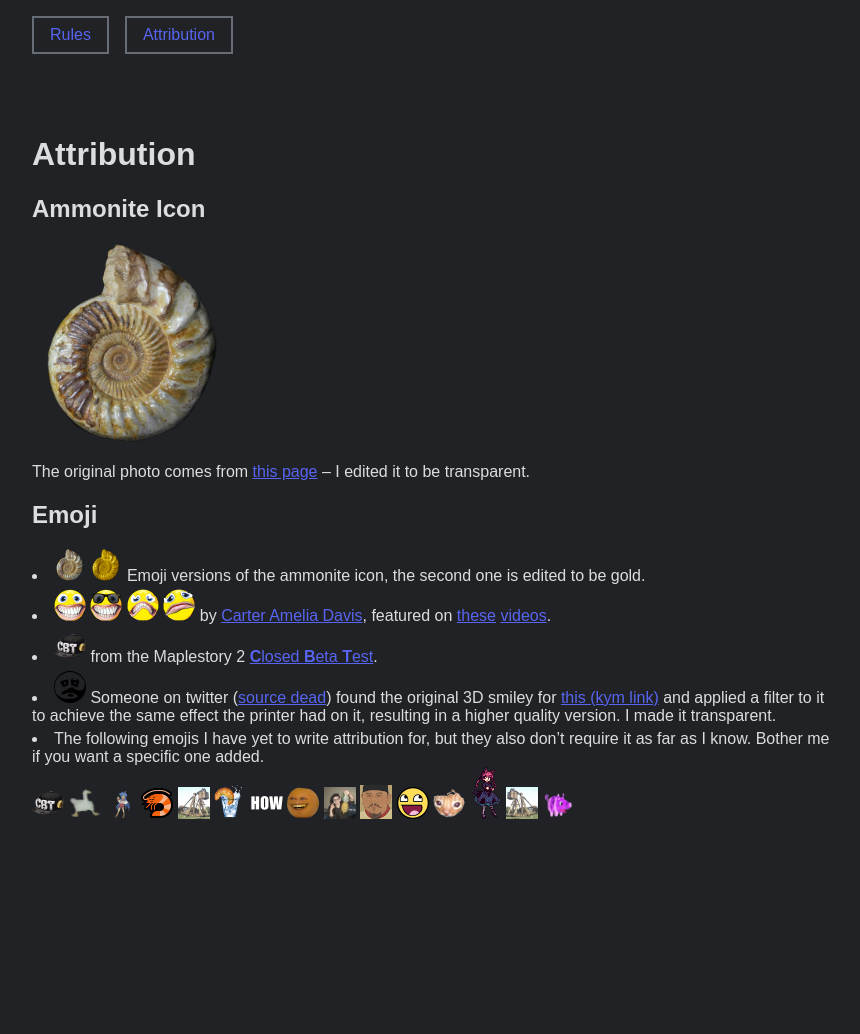
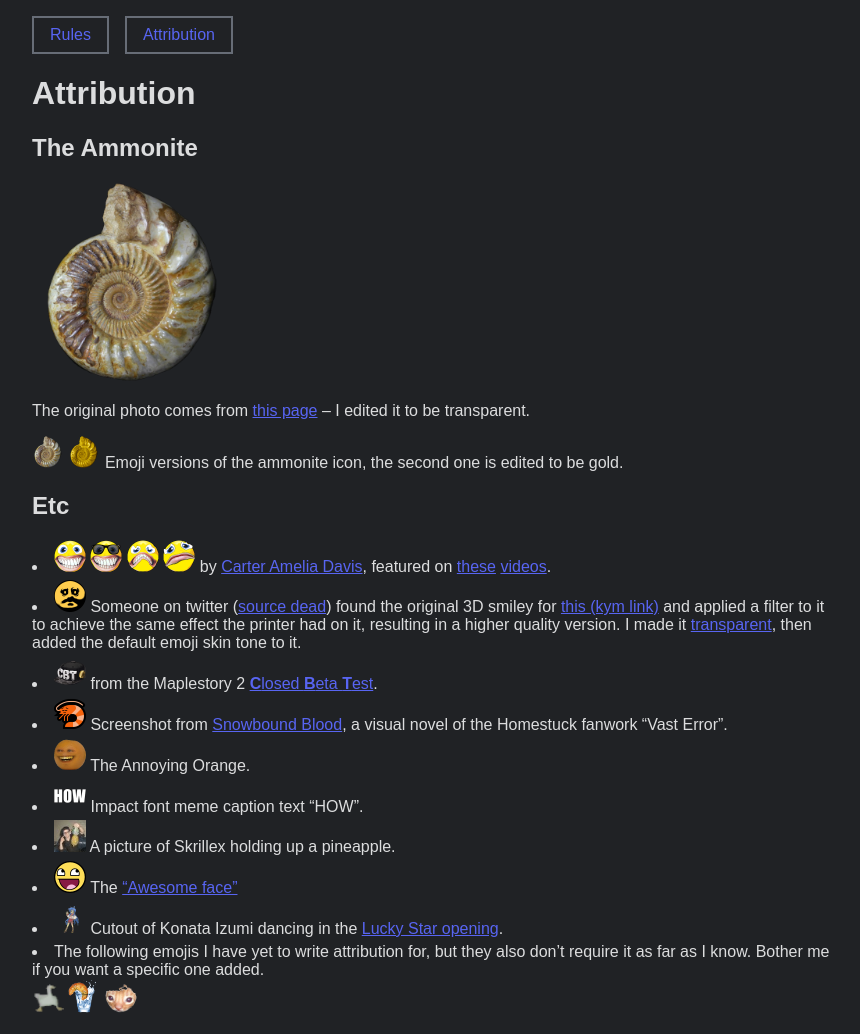
Before and after one commit to chitinlink/ammonite, a Jekyll site: the page built from attribution.md, in a window 1280 px wide. Shown: the whole page, without its empty margins (208-1068 px from the left). Built offline with Jekyll 4.4.1, drawn with Linux system fonts in a browser that asks for light colours; before the commit the page ends 900 px from its top, so only the background shows below that.

Commit message:
Update emoji set, update attribution page

```diff
--- a/attribution.md
+++ b/attribution.md
@@ -5,17 +5,24 @@ title: Ammonite Attribution
 
 # Attribution
 
-## Ammonite Icon
+## The Ammonite
 
 <img style="max-width: 200px" src="{{ site.baseurl }}/assets/ammonite.png">
 
 The original photo comes from [this page](https://www.fossilera.com/fossils/13-wide-jurassic-ammonite-fossil-madagascar) -- I edited it to be transparent.
 
-## Emoji
+{% include emoji.html e="ammonite" %}{% include emoji.html e="gold" %} Emoji versions of the ammonite icon, the second one is edited to be gold.
 
-* {% include emoji.html e="ammonite" %}{% include emoji.html e="gold" %} Emoji versions of the ammonite icon, the second one is edited to be gold.
+## Etc
+
 * {% include emoji.html e="friendyhappy" %} {% include emoji.html e="friendycool" %} {% include emoji.html e="friendysad" %} {% include emoji.html e="friendysuffering" %} by [Carter Amelia Davis](https://twitter.com/sweetstench/status/1375883914246381571), featured on [these](https://www.youtube.com/watch?v=1-ir1Hus3ic) [videos](https://www.youtube.com/watch?v=KfcRNFmsmuY).
+* {% include emoji.html e="husk" %} Someone on twitter ([source dead](https://twitter.com/lauramariehart/status/1271484942887813124)) found the original 3D smiley for [this (kym link)](https://knowyourmeme.com/photos/1027831-reaction-images) and applied a filter to it to achieve the same effect the printer had on it, resulting in a higher quality version. I made it [transparent](https://cdn.discordapp.com/attachments/880468064481722490/999437968609640448/husk_transparent.png), then added the default emoji skin tone to it.
 * {% include emoji.html e="cbt" %} from the Maplestory 2 [**C**losed **B**eta **T**est](https://orangemushroom.net/2015/01/20/maplestory-2-cbt-begins-tonight/).
-* {% include emoji.html e="husk" %} Someone on twitter ([source dead](https://twitter.com/lauramariehart/status/1271484942887813124)) found the original 3D smiley for [this (kym link)](https://knowyourmeme.com/photos/1027831-reaction-images) and applied a filter to it to achieve the same effect the printer had on it, resulting in a higher quality version. I made it transparent.
+* {% include emoji.html e="pensiveshrimp" %} Screenshot from [Snowbound Blood](https://deconreconstruction.itch.io/snowbound-blood), a visual novel of the Homestuck fanwork "Vast Error".
+* {% include emoji.html e="orange" %} The Annoying Orange.
+* {% include emoji.html e="how" %} Impact font meme caption text "HOW".
+* {% include emoji.html e="skrillexpineapple" %} A picture of Skrillex holding up a pineapple.
+* {% include emoji.html e="awesome" %} The ["Awesome face"](https://knowyourmeme.com/memes/awesome-face-epic-smiley)
+* {% include emoji.html e="konata" a="" %} Cutout of Konata Izumi dancing in the [Lucky Star opening](https://www.youtube.com/watch?v=6iseNlvH2_s).
 * The following emojis I have yet to write attribution for, but they also don't require it as far as I know. Bother me if you want a specific one added.
-{% include emoji.html e="cbt" %}{% include emoji.html e="goose" a="" %}{% include emoji.html e="konata" a="" %}{% include emoji.html e="pensiveshrimp" %}{% include emoji.html e="trebuchetright" %}{% include emoji.html e="croissantwater" %}{% include emoji.html e="how" %}{% include emoji.html e="orange" %}{% include emoji.html e="skrillexpineapple" %}{% include emoji.html e="wise" %}{% include emoji.html e="epicface" %}{% include emoji.html e="god" %}{% include emoji.html e="orin" a="" %}{% include emoji.html e="trebuchetleft" %}{% include emoji.html e="rashberry" %}
+  {% include emoji.html e="goose" a="" %}{% include emoji.html e="croissantwater" %}{% include emoji.html e="god" %}
```
Also changed, not shown: assets/emoji/awesome.png (renamed from assets/emoji/epicface.png), assets/emoji/flushedaway.png (added), assets/emoji/husk.png, assets/emoji/orin.gif (deleted), assets/emoji/rashberry.png (deleted), assets/emoji/skeleton.png (added), assets/emoji/trebuchetleft.png (deleted), assets/emoji/trebuchetright.png (deleted), assets/emoji/wise.png (deleted).
